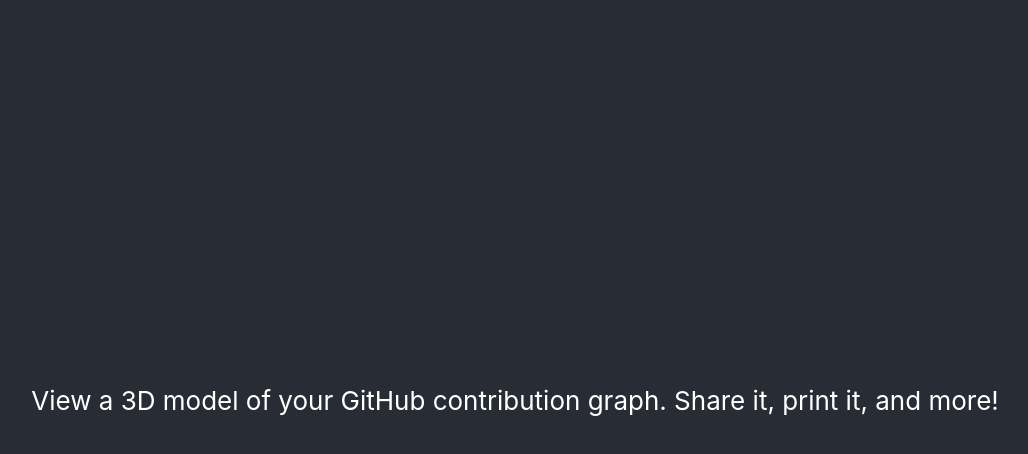
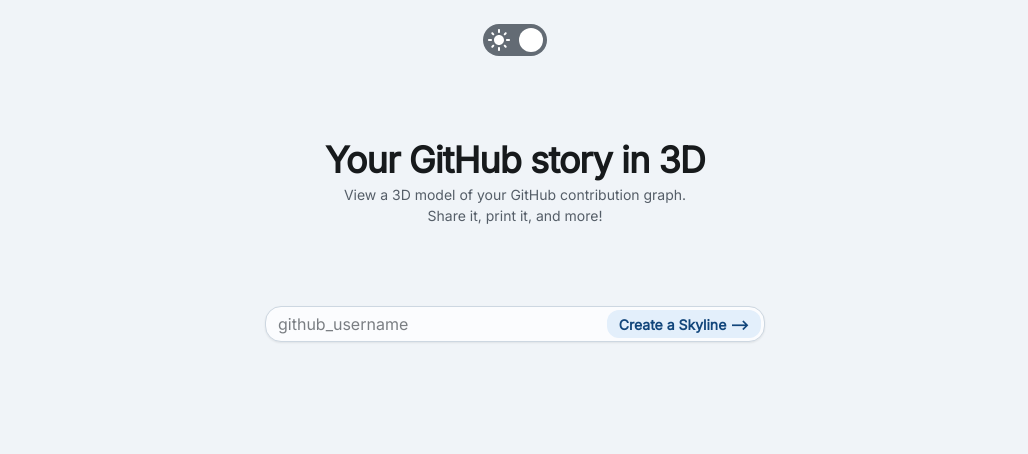
Before and after one commit to avikalpg/skyline, a React (Create React App) app: page / in a window 1280 px wide. Shown: the top 454 px of the page, without its empty margins (125-1153 px from the left). Built offline with nearby package versions, Linux system fonts and the light colour scheme.

Commit message:
created an initial UI for the skyline

```diff
--- a/package.json
+++ b/package.json
@@ -6,7 +6,9 @@
     "@emotion/react": "^11.11.1",
     "@emotion/styled": "^11.11.0",
     "@fontsource/inter": "^5.0.15",
+    "@mui/icons-material": "^5.14.16",
     "@mui/joy": "^5.0.0-beta.13",
+    "@mui/material": "^5.14.16",
     "@testing-library/jest-dom": "^5.17.0",
     "@testing-library/react": "^13.4.0",
     "@testing-library/user-event": "^13.5.0",
--- a/src/App.tsx
+++ b/src/App.tsx
@@ -1,16 +1,59 @@
-import React from 'react';
 import './App.css';
+import { CssVarsProvider } from '@mui/joy/styles';
+import Sheet from '@mui/joy/Sheet';
+import Typography from '@mui/joy/Typography';
+import Input from '@mui/joy/Input';
+import Button from '@mui/joy/Button';
+import ModeToggle from "./components/ModeToggle";
 
 function App() {
 	return (
-		<div className="App">
-			<header className="App-header">
-				<p>
-					View a 3D model of your GitHub contribution graph.
-					Share it, print it, and more!
-				</p>
-			</header>
-		</div >
+		<CssVarsProvider>
+			<Sheet variant='soft' sx={{
+				minWidth: 500,
+				width: '100%',
+				height: '100vh',
+				mx: 'auto', // margin left & right
+				py: 3, // padding top & bottom
+				px: 2, // padding left & right
+				display: 'flex',
+				flexDirection: 'column',
+				gap: 10,
+				boxSizing: 'border-box',
+				textAlign: 'center'
+			}}>
+				<ModeToggle />
+				<div>
+					<Typography level="h1" component="h1">
+						Your GitHub story in 3D
+					</Typography>
+					<Typography level="body-sm">View a 3D model of your GitHub contribution graph.</Typography>
+					<Typography level="body-sm">Share it, print it, and more!</Typography>
+				</div>
+
+				<Input
+					id='searchUser'
+					name="githubHandle"
+					type="text"
+					autoComplete='off'
+					required
+					placeholder="github_username"
+					size="md"
+					endDecorator={
+						<Button variant="soft" size="sm">
+							Create a Skyline --&gt;
+						</Button>
+					}
+					sx={{
+						width: 500,
+						mx: 'auto',
+						'--Input-radius': `16px`,
+						'--Input-decoratorChildHeight': `28px`,
+					}}
+				/>
+
+			</Sheet>
+		</CssVarsProvider>
 	);
 }
 
--- /dev/null
+++ b/src/components/ModeToggle.tsx
@@ -0,0 +1,48 @@
+import React from 'react';
+import { useColorScheme } from '@mui/joy/styles';
+import { DarkMode, LightMode } from "@mui/icons-material";
+import Switch from '@mui/joy/Switch';
+
+function ModeToggle() {
+	const { mode, setMode } = useColorScheme();
+	const [mounted, setMounted] = React.useState(false);
+
+	// necessary for server-side rendering
+	// because mode is undefined on the server
+	React.useEffect(() => {
+		setMounted(true);
+	}, []);
+	if (!mounted) {
+		return null;
+	}
+
+	return (
+		<Switch
+			color="neutral"
+			slotProps={{
+				track: {
+					children: (
+						<React.Fragment>
+							<LightMode />
+							<DarkMode />
+						</React.Fragment>
+					),
+					sx: {
+						justifyContent: 'space-around',
+					},
+				},
+			}}
+			sx={{
+				'--Switch-thumbSize': '24px',
+				'--Switch-trackWidth': '64px',
+				'--Switch-trackHeight': '32px',
+				mx: 'auto',
+				textAlign: 'start'
+			}}
+			checked={mode === 'light'}
+			onChange={() => setMode(mode === 'light' ? 'dark' : 'light')}
+		/>
+	);
+}
+
+export default ModeToggle;
```
Also changed, not shown: 1 other file (tests, documents, lock files or other folders).
